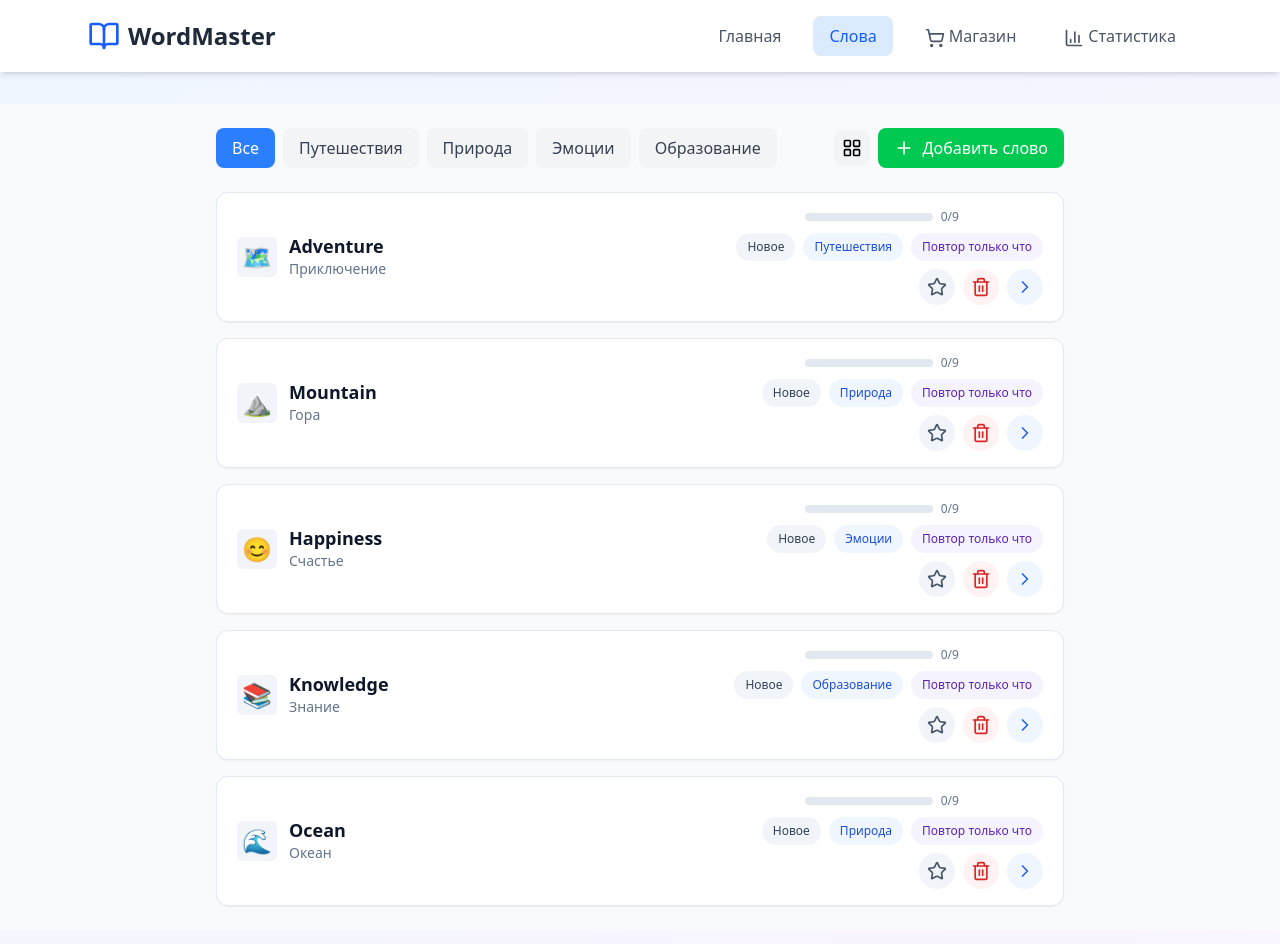
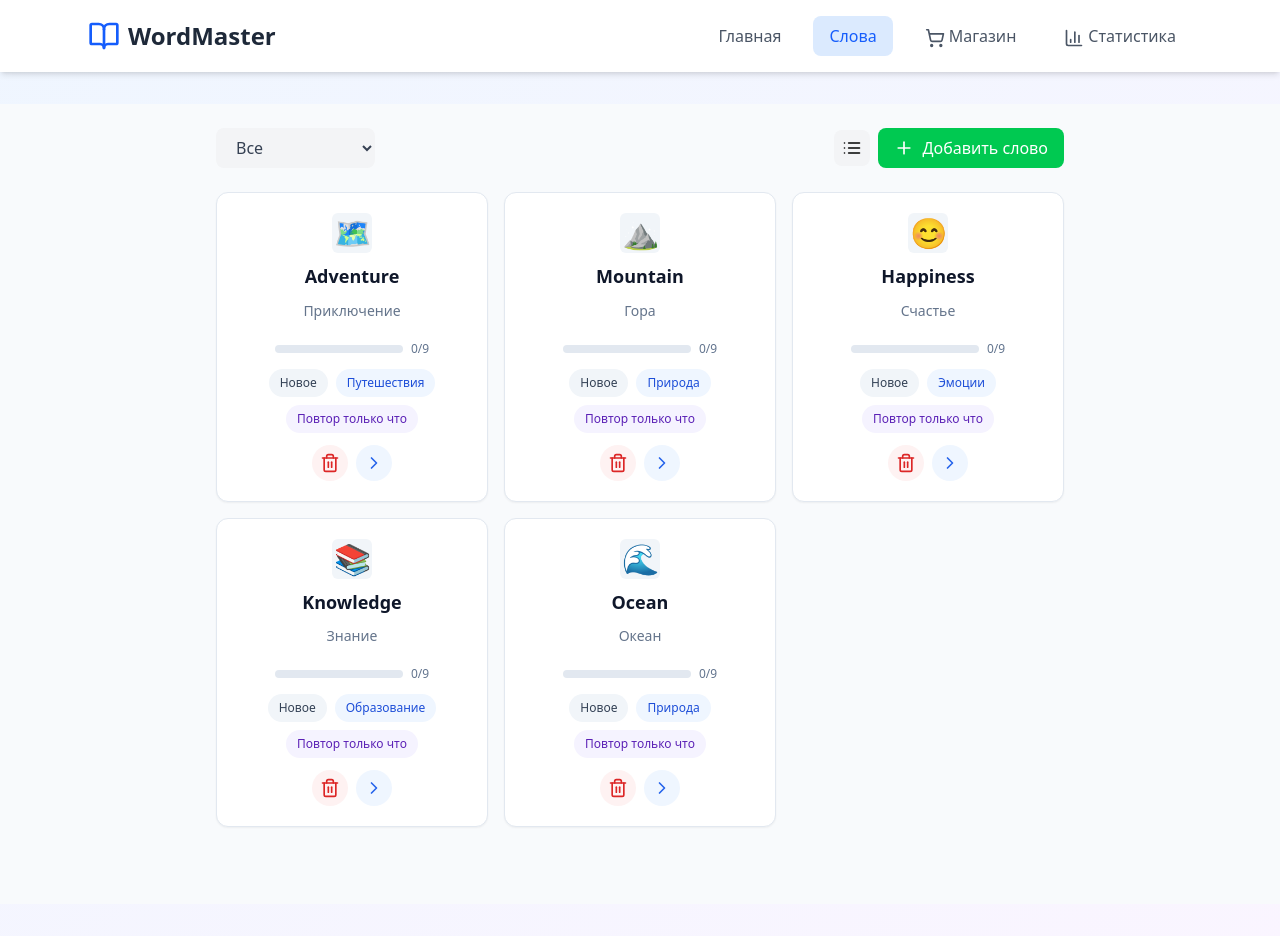
Before and after one commit to rblack-x/wordmaster, a React (Vite) app: page / in a window 1280 px wide. Both pictures are taken after a click on the button "Слова". Shown: the top 944 px of the page. Built offline with nearby package versions, Linux system fonts and the light colour scheme.

Commit message:
feat: simplify word management views

```diff
--- a/src/AddWordForm.jsx
+++ b/src/AddWordForm.jsx
@@ -1,7 +1,7 @@
 import React from 'react';
 import { X } from 'lucide-react';
 
-const AddWordForm = React.memo(({ newWord, handleNewWordChange, handleExampleChange, addNewWord, setShowAddWordForm, emojiList, handleImageUpload }) => (
+const AddWordForm = React.memo(({ newWord, handleNewWordChange, handleExampleChange, addNewWord, setShowAddWordForm, emojiList, handleImageUpload, categories }) => (
   <div className="fixed inset-0 bg-black/50 flex items-center justify-center z-50 p-4">
     <div className="bg-white rounded-2xl shadow-xl p-6 max-w-md w-full max-h-[90vh] overflow-y-auto">
       <div className="flex justify-between items-center mb-4">
@@ -50,13 +50,15 @@ const AddWordForm = React.memo(({ newWord, handleNewWordChange, handleExampleCha
 
         <div>
           <label className="block text-sm font-semibold mb-1">Категория</label>
-          <input
-            type="text"
+          <select
             value={newWord.category}
             onChange={(e) => handleNewWordChange('category', e.target.value)}
             className="w-full px-3 py-2 border rounded-lg focus:outline-none focus:ring-2 focus:ring-blue-500"
-            placeholder="Мои слова"
-          />
+          >
+            {categories.map(cat => (
+              <option key={cat} value={cat}>{cat}</option>
+            ))}
+          </select>
         </div>
 
         <div>
--- a/src/App.jsx
+++ b/src/App.jsx
@@ -1,5 +1,5 @@
 import React, { useState, useEffect, useCallback, useMemo } from 'react';
-import { BookOpen, Trophy, Star, Clock, Target, Award, Zap, X, Check, RotateCcw, Volume2, Heart, Flame, Plus, Edit2, Save, Shuffle, PenTool, Headphones, Eye, Keyboard, ShoppingCart, BarChart3, TrendingUp, Calendar, Info, Coins, Sparkles, Palette, Music, Rocket } from 'lucide-react';
+import { BookOpen, Trophy, Clock, Target, Award, Zap, X, Check, RotateCcw, Volume2, Heart, Flame, Plus, Edit2, Save, Shuffle, PenTool, Headphones, Eye, Keyboard, ShoppingCart, BarChart3, TrendingUp, Calendar, Info, Coins, Sparkles, Palette, Music, Rocket } from 'lucide-react';
 import './styles/word-page.css';
 import AddWordForm from './AddWordForm';
 import WordsList from './WordsList';
@@ -9,9 +9,12 @@ import { loadSavedData, saveWords, saveStats } from './utils/storage';
 import { formatDate } from './utils/formatDate';
 import { calculateNextReview, reviewIntervals } from './utils/calculateNextReview';
 
+const categoryOptions = ['Путешествия', 'Природа', 'Эмоции', 'Образование', 'Технологии', 'Еда', 'Дом', 'Животные'];
+
   const App = () => {
   const savedData = loadSavedData(initialWords);
   const maxLevel = reviewIntervals.length;
+  const categories = ['all', ...categoryOptions];
   const [words, setWords] = useState(savedData.words);
   const [currentView, setCurrentView] = useState('dashboard');
   const [selectedCategory, setSelectedCategory] = useState('all');
@@ -34,7 +37,7 @@ import { calculateNextReview, reviewIntervals } from './utils/calculateNextRevie
   const [newWord, setNewWord] = useState({
     english: '',
     russian: '',
-    category: '',
+    category: categoryOptions[0],
     image: '📝',
     examples: ['', ''],
     pronunciation: ''
@@ -94,10 +97,6 @@ import { calculateNextReview, reviewIntervals } from './utils/calculateNextRevie
   useEffect(() => {
     saveStats(userStats);
   }, [userStats]);
-
-  // Получить уникальные категории
-  const categories = useMemo(() => ['all', ...new Set(words.map(w => w.category))], [words]);
-
   // Фильтрация слов по категории
   const filteredWords = useMemo(() =>
     selectedCategory === 'all'
@@ -210,13 +209,6 @@ import { calculateNextReview, reviewIntervals } from './utils/calculateNextRevie
       }
     }, 1000);
   }, [words, reviewWords, currentCardIndex, userStats.activeBoosts, updateWordProgress]);
-
-  // Переключение закрепленных слов
-  const toggleStar = useCallback((wordId) => {
-    setWords(prev => prev.map(w =>
-      w.id === wordId ? { ...w, starred: !w.starred } : w
-    ));
-  }, []);
 
   // Удаление слова
   const deleteWord = useCallback((wordId) => {
@@ -249,8 +241,8 @@ import { calculateNextReview, reviewIntervals } from './utils/calculateNextRevie
       setNewWord({
         english: '',
         russian: '',
-        category: '',
-        image: '',
+        category: categoryOptions[0],
+        image: '📝',
         examples: ['', ''],
         pronunciation: ''
       });
@@ -616,14 +608,6 @@ import { calculateNextReview, reviewIntervals } from './utils/calculateNextRevie
           <span className="text-6xl">{word.image}</span>
         )}
         <div className="flex flex-col items-end gap-2">
-          <button
-            onClick={() => toggleStar(word.id)}
-            className={`p-2 rounded-full transition-colors ${
-              word.starred ? 'bg-yellow-100 text-yellow-600' : 'bg-gray-100 text-gray-400'
-            }`}
-          >
-            <Star className={`w-5 h-5 ${word.starred ? 'fill-current' : ''}`} />
-          </button>
           <span className="text-xs text-gray-500">
             Повтор {formatDate(word.nextReview)}
           </span>
@@ -1142,7 +1126,6 @@ import { calculateNextReview, reviewIntervals } from './utils/calculateNextRevie
                   </div>
                   <div className="min-w-0">
                     <p className="word-title">{w.english}</p>
-                  <p className="word-subtitle">{w.russian}</p>
                   </div>
                 </div>
                 <div className="word-right">
@@ -1151,10 +1134,6 @@ import { calculateNextReview, reviewIntervals } from './utils/calculateNextRevie
                       <div className="progress-bar-fill" style={{ width: `${(w.level / maxLevel) * 100}%` }} />
                     </div>
                     <span className="text-xs text-slate-500">{w.level}/{maxLevel}</span>
-                </div>
-                <div className="flex flex-wrap justify-end gap-2">
-                  <span className="badge-base badge-cat">{w.category}</span>
-                  <span className="badge-base badge-repeat">Повтор {formatDate(w.nextReview)}</span>
                   </div>
                 </div>
               </li>
@@ -1497,7 +1476,6 @@ import { calculateNextReview, reviewIntervals } from './utils/calculateNextRevie
             setSelectedCategory={setSelectedCategory}
             filteredWords={filteredWords}
             maxLevel={maxLevel}
-            toggleStar={toggleStar}
             deleteWord={deleteWord}
             setCurrentCardIndex={setCurrentCardIndex}
             setReviewWords={setReviewWords}
@@ -1550,6 +1528,7 @@ import { calculateNextReview, reviewIntervals } from './utils/calculateNextRevie
           setShowAddWordForm={setShowAddWordForm}
           emojiList={emojiList}
           handleImageUpload={handleImageUpload}
+          categories={categoryOptions}
         />
       )}
     </div>
--- a/src/WordsList.jsx
+++ b/src/WordsList.jsx
@@ -1,5 +1,5 @@
 import React, { useState } from 'react';
-import { Star, Trash2, ChevronRight, Plus, LayoutGrid, List } from 'lucide-react';
+import { Trash2, ChevronRight, Plus, LayoutGrid, List } from 'lucide-react';
 import { formatDate } from './utils/formatDate';
 
 const WordsList = ({
@@ -8,7 +8,6 @@ const WordsList = ({
   setSelectedCategory,
   filteredWords,
   maxLevel,
-  toggleStar,
   deleteWord,
   setCurrentCardIndex,
   setReviewWords,
@@ -17,7 +16,7 @@ const WordsList = ({
   setShowAddWordForm,
   onWordClick,
 }) => {
-  const [viewMode, setViewMode] = useState('list');
+  const [viewMode, setViewMode] = useState('grid');
 
   const renderGridItem = (word) => (
     <div
@@ -48,15 +47,6 @@ const WordsList = ({
         <span className="badge-base badge-repeat">Повтор {formatDate(word.nextReview)}</span>
       </div>
       <div className="word-actions justify-center">
-        <button
-          onClick={(e) => {
-            e.stopPropagation();
-            toggleStar(word.id);
-          }}
-          className={`icon-btn ${word.starred ? 'bg-yellow-50 text-yellow-600 hover:bg-yellow-100' : ''}`}
-        >
-          <Star className={`w-5 h-5 ${word.starred ? 'fill-current' : ''}`} />
-        </button>
         <button
           onClick={(e) => {
             e.stopPropagation();
@@ -108,23 +98,12 @@ const WordsList = ({
           </div>
           <span className="text-xs text-slate-500">{word.level}/{maxLevel}</span>
         </div>
-        <div className="flex flex-wrap justify-end gap-2">
+        <div className="flex flex-wrap items-center justify-end gap-2">
           <span className={`badge-base badge-status-${word.status}`}>
             {word.status === 'mastered' ? 'Изучено' : word.status === 'learning' ? 'На изучении' : 'Новое'}
           </span>
           <span className="badge-base badge-cat">{word.category}</span>
           <span className="badge-base badge-repeat">Повтор {formatDate(word.nextReview)}</span>
-        </div>
-        <div className="word-actions">
-          <button
-            onClick={(e) => {
-              e.stopPropagation();
-              toggleStar(word.id);
-            }}
-            className={`icon-btn ${word.starred ? 'bg-yellow-50 text-yellow-600 hover:bg-yellow-100' : ''}`}
-          >
-            <Star className={`w-5 h-5 ${word.starred ? 'fill-current' : ''}`} />
-          </button>
           <button
             onClick={(e) => {
               e.stopPropagation();
@@ -134,6 +113,8 @@ const WordsList = ({
           >
             <Trash2 className="w-5 h-5" />
           </button>
+        </div>
+        <div className="word-actions">
           <button
             onClick={(e) => {
               e.stopPropagation();
@@ -155,20 +136,18 @@ const WordsList = ({
     <div className="word-page">
       <div className="max-w-4xl mx-auto p-6">
         <div className="mb-6 flex justify-between items-center">
-          <div className="flex flex-wrap gap-2">
-            {categories.map(cat => (
-              <button
-                key={cat}
-                onClick={() => setSelectedCategory(cat)}
-                className={`px-4 py-2 rounded-lg transition-colors ${
-                  selectedCategory === cat
-                    ? 'bg-blue-500 text-white'
-                    : 'bg-gray-100 text-gray-700 hover:bg-gray-200'
-                }`}
-              >
-                {cat === 'all' ? 'Все' : cat}
-              </button>
-            ))}
+          <div>
+            <select
+              value={selectedCategory}
+              onChange={(e) => setSelectedCategory(e.target.value)}
+              className="px-4 py-2 rounded-lg bg-gray-100 text-gray-700"
+            >
+              {categories.map(cat => (
+                <option key={cat} value={cat}>
+                  {cat === 'all' ? 'Все' : cat}
+                </option>
+              ))}
+            </select>
           </div>
 
           <div className="flex items-center gap-2">
```
Lines whose indentation alone changed are shown as unchanged.
